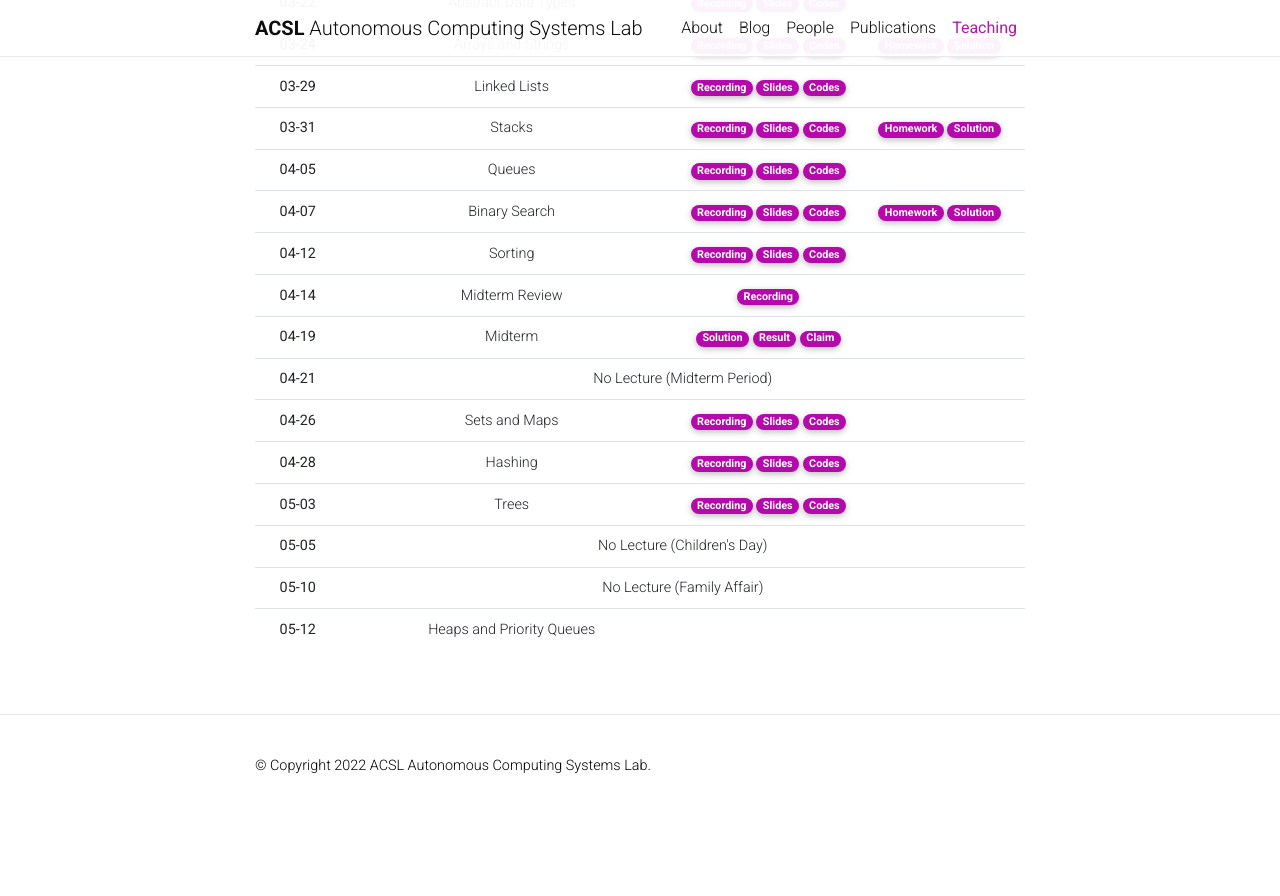
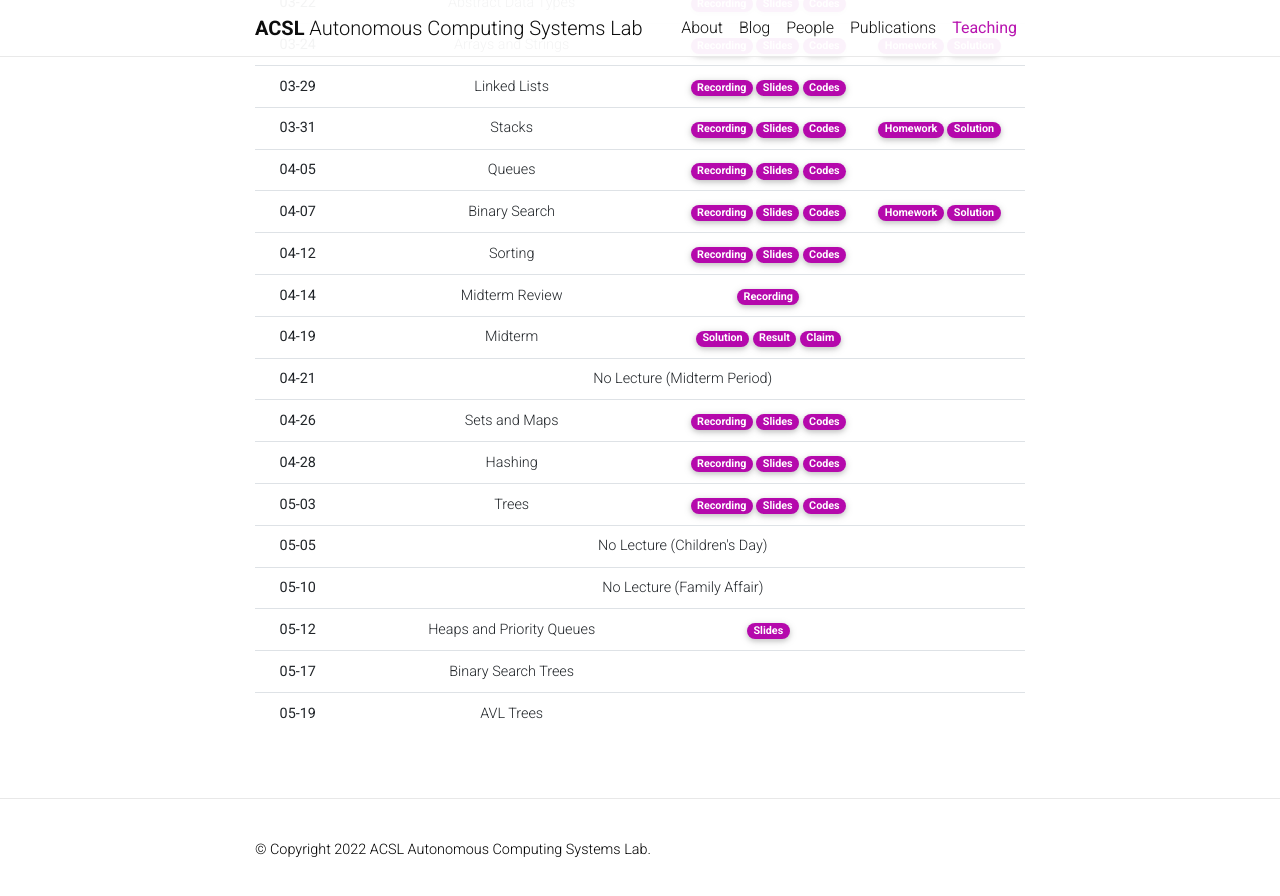
Before and after one commit to Uehwan/Uehwan.github.io, a Jekyll site: the page built from _teaching/datastruct22sp.md, in a window 1280 px wide and 900 px high, scrolled down 1239 px. Shown: the top 896 px of the window. Built offline with Jekyll 4.4.1, drawn with Linux system fonts in a browser that asks for light colours; nearby versions of some CDN libraries; comment, search, counter and statistics services are not loaded; a style sheet for code colours, icons or effects is not loaded; before the commit the page ends 2056 px from its top, so only the background shows below that.

Commit message:
[ds22sp] 22-05-12 pre

```diff
--- a/_teaching/datastruct22sp.md
+++ b/_teaching/datastruct22sp.md
@@ -232,9 +232,35 @@ This course deals with the fundamentals of data structures; the very foundation
       <th scope="row">05-10</th>
       <td colspan="3">No Lecture (Family Affair)</td>
     </tr>
-    <tr>
+    <tr style="border-bottom: 1.5px solid lightgrey;">
       <th scope="row">05-12</th>
       <td>Heaps and Priority Queues</td>
+      <td>
+        <!--a href="https://youtu.be/ct4u8Kr9Px4" target="_blank" class="badge badge-pill" style="background-color:#B509AC;">Recording</a-->
+        <a href="https://docs.google.com/presentation/d/1_LczatD7MRgHi-ZxU881C1jup0sK_e-45b2AmyF8ug0/edit?usp=sharing" target="_blank" class="badge badge-pill" style="background-color:#B509AC;">Slides</a>
+        <!--a href="https://colab.research.google.com/drive/1Dg6gmCcntKibeZ5ahHVhRd10PimNvh5J?usp=sharing" target="_blank" class="badge badge-pill" style="background-color:#B509AC;">Codes</a-->
+      </td>
+      <td>
+        <!--a href="https://colab.research.google.com/drive/1gRNMsgBKA2hXzE6bEDwtpcdjbgxCc6t1?usp=sharing" target="_blank" class="badge badge-pill" style="background-color:#B509AC;">Homework</a-->
+        <!--a href="https://colab.research.google.com/drive/1gRNMsgBKA2hXzE6bEDwtpcdjbgxCc6t1?usp=sharing" target="_blank" class="badge badge-pill" style="background-color:#B509AC;">Solution</a-->
+      </td>
+    </tr>
+    <tr>
+      <th scope="row">05-17</th>
+      <td>Binary Search Trees</td>
+      <td>
+        <!--a href="https://youtu.be/ct4u8Kr9Px4" target="_blank" class="badge badge-pill" style="background-color:#B509AC;">Recording</a-->
+        <!--a href="https://docs.google.com/presentation/d/1r2V0T0YVbBkEInCGVWhR7ZTNLylulIQz8v-JcJ5gDOY/edit?usp=sharing" target="_blank" class="badge badge-pill" style="background-color:#B509AC;">Slides</a-->
+        <!--a href="https://colab.research.google.com/drive/1Dg6gmCcntKibeZ5ahHVhRd10PimNvh5J?usp=sharing" target="_blank" class="badge badge-pill" style="background-color:#B509AC;">Codes</a-->
+      </td>
+      <td>
+        <!--a href="https://colab.research.google.com/drive/1gRNMsgBKA2hXzE6bEDwtpcdjbgxCc6t1?usp=sharing" target="_blank" class="badge badge-pill" style="background-color:#B509AC;">Homework</a-->
+        <!--a href="https://colab.research.google.com/drive/1gRNMsgBKA2hXzE6bEDwtpcdjbgxCc6t1?usp=sharing" target="_blank" class="badge badge-pill" style="background-color:#B509AC;">Solution</a-->
+      </td>
+    </tr>
+    <tr>
+      <th scope="row">05-19</th>
+      <td>AVL Trees</td>
       <td>
         <!--a href="https://youtu.be/ct4u8Kr9Px4" target="_blank" class="badge badge-pill" style="background-color:#B509AC;">Recording</a-->
         <!--a href="https://docs.google.com/presentation/d/1r2V0T0YVbBkEInCGVWhR7ZTNLylulIQz8v-JcJ5gDOY/edit?usp=sharing" target="_blank" class="badge badge-pill" style="background-color:#B509AC;">Slides</a-->
```
